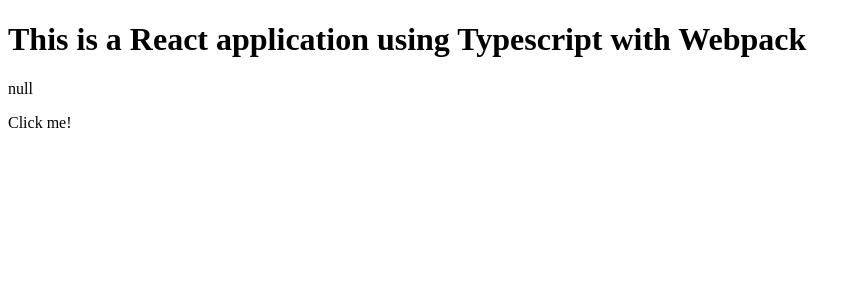
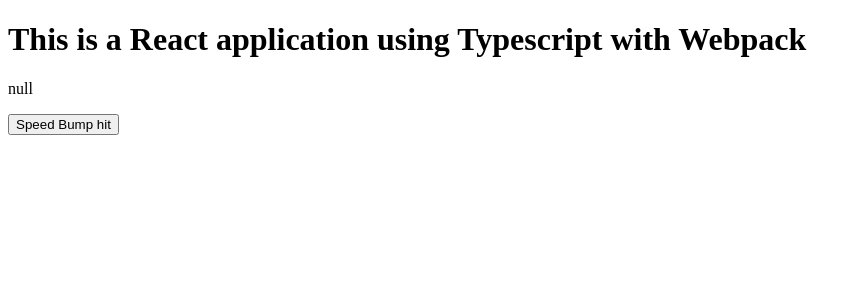
Before and after one commit to mover333/SpeedBumpWeb, a React app: page / in a window 1280 px wide. Shown: the top 300 px of the page, without its empty margins (0-861 px from the left). Built offline with nearby package versions, Linux system fonts and the light colour scheme.

Commit message:
add client side posting to server

```diff
--- a/src/components/Hello.tsx
+++ b/src/components/Hello.tsx
@@ -1,5 +1,7 @@
 import * as React from 'react'
 import { Button } from './Button'
+
+const ngrokUrl: string = 'https://196d44862389.ngrok.io'
 
 interface HelloProps {
     compiler: string
@@ -10,6 +12,25 @@
 interface HelloState {
     showButton: boolean
     info: string
+}
+
+interface HubMessage {
+    timestamp: number
+    messageType: string
+}
+interface AccelData extends HubMessage {
+    x: number
+    y: number
+    z: number
+    lat: number
+    lon: number
+    deviceGroup: string
+    deviceLabel: string
+}
+
+interface ButtonData extends HubMessage {
+    lat: number
+    lon: number
 }
 
 export class Hello extends React.Component<HelloProps, HelloState> {
@@ -24,27 +45,16 @@
     }
 
     public render() {
-        const elements: React.ReactElement<any>[] = []
-        if (this.state.showButton) {
-            elements.push(
-                <div>
-                    <Button hideButton={this.hideButton} />
-                </div>
-            )
-        } else {
-            elements.push(
+        return (
             <div>
                 <h1>
                     This is a {this.props.framework} application using{' '}
                     {this.props.compiler} with {this.props.bundler}
                 </h1>
                 <p>{this.state.info}</p>
-                    <a onClick={this.showButton}>Click me!</a>
+                <button onClick={this.logButtonPress}>Speed Bump hit</button>
             </div>
         )
-        }
-
-        return elements
     }
 
     public componentDidMount() {
@@ -87,7 +97,7 @@
         }
     }
 
-    private accelerationHandler = () => {
+    private accelerationHandler = async () => {
         const accelerometer = this.acc
         let info
         const xyz = '[X, Y, Z]'
@@ -95,13 +105,46 @@
         info = info.replace('Y', accelerometer.y && accelerometer.y.toFixed(3))
         info = info.replace('Z', accelerometer.z && accelerometer.z.toFixed(3))
         this.setState({ info })
+
+        const hubData: AccelData = {
+            x: accelerometer.x,
+            y: accelerometer.y,
+            z: accelerometer.z,
+            lat: 0,
+            lon: 0,
+            deviceGroup: '0',
+            deviceLabel: '0',
+            timestamp: Date.now(),
+            messageType: 'accelerometer',
         }
 
-    private showButton = () => {
-        this.setState({ showButton: true })
+        const headers = new Headers()
+        headers.append('Content-Type', 'application/json')
+
+        const response = await fetch(ngrokUrl + '/giveMeData', {
+            method: 'POST',
+            headers,
+            body: JSON.stringify(hubData),
+        })
+        console.log('sent data res:', response.ok)
     }
 
-    private hideButton = () => {
-        this.setState({ showButton: false })
+    private logButtonPress = async () => {
+        const buttonData: ButtonData = {
+            lat: 0,
+            lon: 0,
+            timestamp: Date.now(),
+            messageType: 'buttonPress',
+        }
+
+        const headers = new Headers()
+        headers.append('Content-Type', 'application/json')
+
+        const response = await fetch(ngrokUrl + '/giveMeData', {
+            method: 'POST',
+            headers,
+            body: JSON.stringify(buttonData),
+        })
+        console.log('sent data res:', response.ok)
     }
 }
```
Lines whose indentation alone changed are shown as unchanged.
